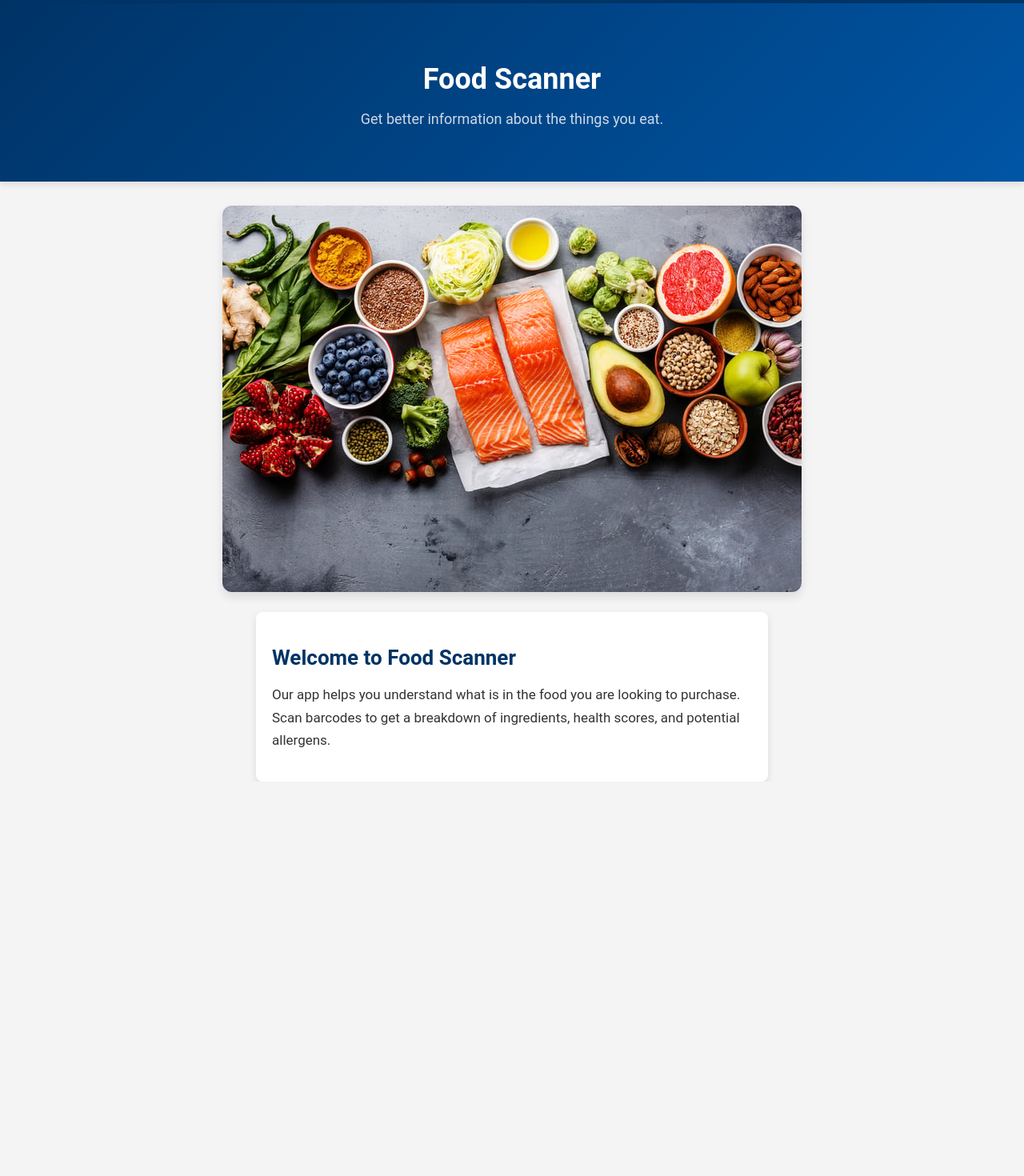
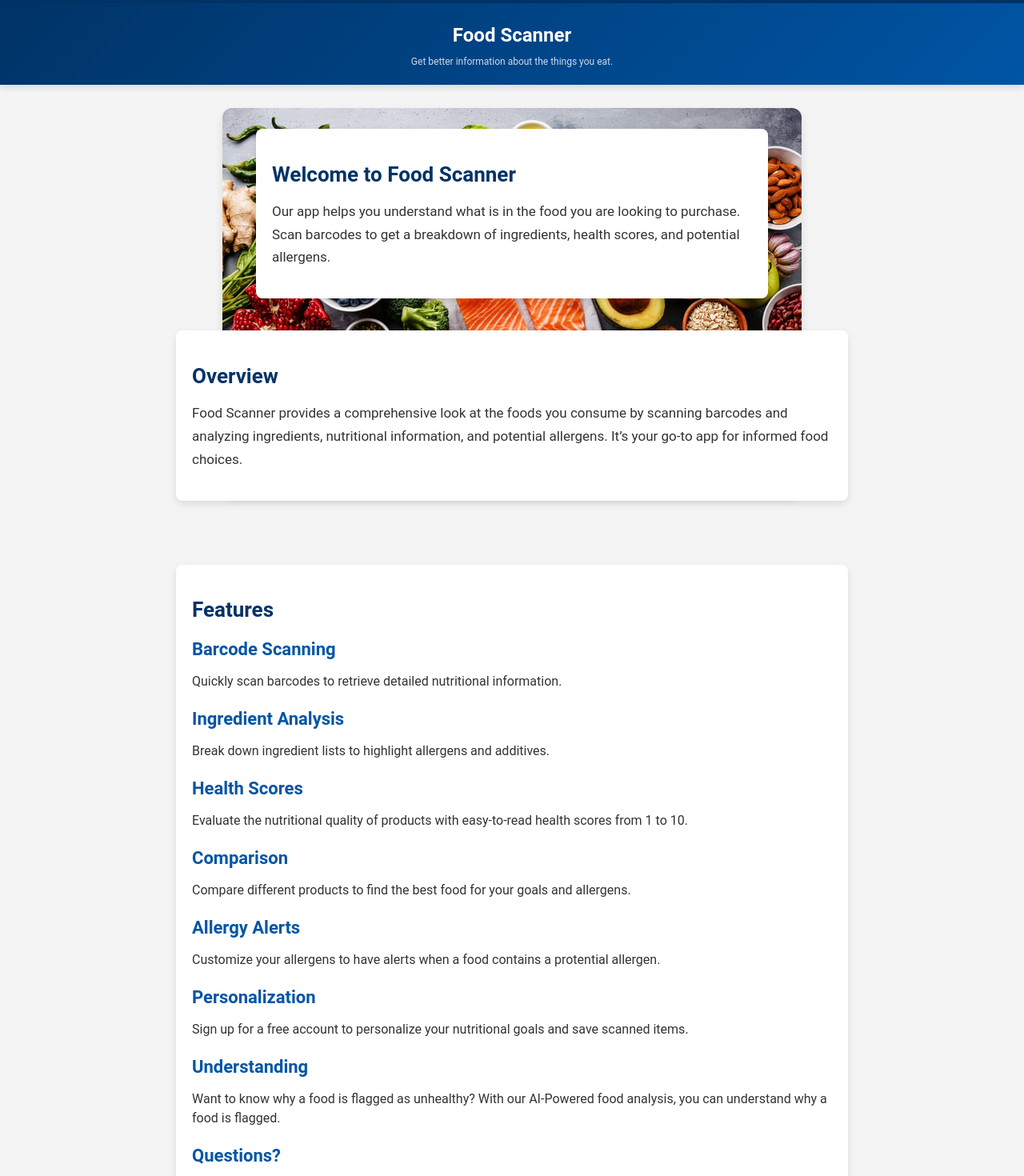
Before and after one commit to UCCS-SP25-CS4300-CS5300-1/Group-2-spring-2025, a React (Vite) app in the folder CS4300/cs4300_frontend/: page / in a window 1280 px wide. Shown: the part 40-1510 px from the top of the page at 80% size. Before the commit the page ends 1017 px from the top, so only its background shows below. Built offline with nearby package versions, Linux system fonts and the light colour scheme.

Commit message:
updated to add fading/scrolling and more listed features.

```diff
--- a/CS4300/cs4300_frontend/src/components/navbar/navbar.css
+++ b/CS4300/cs4300_frontend/src/components/navbar/navbar.css
@@ -1,4 +1,5 @@
 .navbar {
+    position: top;
     background: #003366;
     box-shadow: 0 4px 8px rgba(0, 0, 0, 0.1);
     padding: 12px 0;
--- a/CS4300/cs4300_frontend/src/components/navbar/navbar.jsx
+++ b/CS4300/cs4300_frontend/src/components/navbar/navbar.jsx
@@ -1,5 +1,5 @@
 import React from "react";
-import "./Navbar.css";
+import "./navbar.css";
 
 function Navbar() {
     return (
--- a/CS4300/cs4300_frontend/src/components/pages/homePage/home.css
+++ b/CS4300/cs4300_frontend/src/components/pages/homePage/home.css
@@ -14,19 +14,22 @@ body {
 
   /* Header Section */
   .home-header {
-    background: linear-gradient(135deg, #003366, #0055a5); /* Smooth gradient */
+    position: sticky;
+    top: 0;
+    z-index: 1000;
+    background: linear-gradient(135deg, #003366, #0055a5);
     color: white;
-    padding: 50px 20px;
+    padding: 10px 10px;
     box-shadow: 0 4px 8px rgba(0, 0, 0, 0.1);
   }
 
   .home-header-content h1 {
-    font-size: 36px;
+    font-size: 24px;
     margin-bottom: 10px;
   }
 
   .home-header-content p {
-    font-size: 18px;
+    font-size: 12px;
     opacity: 0.8;
   }
 
@@ -72,3 +75,57 @@ body {
     font-size: 17px;
     line-height: 1.7;
   }
+
+  /* Overview Section */
+  .home-overview {
+    max-width: 800px;
+    margin: 40px auto;
+    padding: 20px;
+    background: white;
+    border-radius: 8px;
+    box-shadow: 0 4px 10px rgba(0, 0, 0, 0.1);
+    text-align: left;
+  }
+
+  .home-overview h2 {
+    color: #003366;
+    font-size: 26px;
+    margin-bottom: 12px;
+  }
+
+  .home-overview p {
+    font-size: 17px;
+    line-height: 1.7;
+  }
+
+  /* Features Section */
+  .home-features {
+    max-width: 800px;
+    margin: 40px auto;
+    padding: 20px;
+    background: white;
+    border-radius: 8px;
+    box-shadow: 0 4px 10px rgba(0, 0, 0, 0.1);
+    text-align: left;
+  }
+
+  .home-features h2 {
+    color: #003366;
+    font-size: 26px;
+    margin-bottom: 12px;
+  }
+
+  .home-features .feature {
+    margin-bottom: 20px;
+  }
+
+  .home-features .feature h3 {
+    font-size: 22px;
+    color: #0055a5;
+    margin-bottom: 8px;
+  }
+
+  .home-features .feature p {
+    font-size: 16px;
+    line-height: 1.5;
+  }
--- a/CS4300/cs4300_frontend/src/components/pages/homePage/home.jsx
+++ b/CS4300/cs4300_frontend/src/components/pages/homePage/home.jsx
@@ -1,8 +1,30 @@
-import React from "react";
-import "./Home.css";
+import React, { useState, useEffect } from "react";
+import "./home.css";
 import foodImage from "../../../assets/foodImage.jpg"; // Ensure the image exists in the path
 
 function Home() {
+  const [imageOpacity, setImageOpacity] = useState(1);
+
+  useEffect(() => {
+    const handleScroll = () => {
+      const scrollTop = window.scrollY;
+      const fadeStart = 0; // start fading at 0px
+      const fadeEnd = 700; // fully faded at 300px
+      let opacity = 1;
+      if (scrollTop <= fadeStart) {
+        opacity = 1;
+      } else if (scrollTop >= fadeEnd) {
+        opacity = 0;
+      } else {
+        opacity = 1 - (scrollTop - fadeStart) / (fadeEnd - fadeStart);
+      }
+      setImageOpacity(opacity);
+    };
+
+    window.addEventListener("scroll", handleScroll);
+    return () => window.removeEventListener("scroll", handleScroll);
+  }, []);
+
   return (
     <div className="home">
       <header className="home-header">
@@ -12,7 +34,19 @@ function Home() {
         </div>
       </header>
       <main className="home-main">
-                <img src={foodImage} alt="Healthy food" className="home-image" />
+        <img
+          src={foodImage}
+          alt="Healthy food"
+          className="home-image"
+          style={{
+            opacity: imageOpacity,
+            position: "fixed",
+            top: 175,
+            left: "50%",
+            transform: "translateX(-50%)",
+            zIndex: -1
+          }}
+        />
         <section className="home-description">
           <h2>Welcome to Food Scanner</h2>
           <p>
@@ -20,6 +54,48 @@ function Home() {
             Scan barcodes to get a breakdown of ingredients, health scores, and potential allergens.
           </p>
         </section>
+        <section className="home-overview">
+          <h2>Overview</h2>
+          <p>
+            Food Scanner provides a comprehensive look at the foods you consume by scanning barcodes and analyzing ingredients,
+            nutritional information, and potential allergens. It’s your go-to app for informed food choices.
+          </p>
+        </section>
+        <section className="home-features">
+          <h2>Features</h2>
+          <div className="feature">
+            <h3>Barcode Scanning</h3>
+            <p>Quickly scan barcodes to retrieve detailed nutritional information.</p>
+          </div>
+          <div className="feature">
+            <h3>Ingredient Analysis</h3>
+            <p>Break down ingredient lists to highlight allergens and additives.</p>
+          </div>
+          <div className="feature">
+            <h3>Health Scores</h3>
+            <p>Evaluate the nutritional quality of products with easy-to-read health scores from 1 to 10.</p>
+          </div>
+          <div className="feature">
+            <h3>Comparison</h3>
+            <p>Compare different products to find the best food for your goals and allergens.</p>
+          </div>
+          <div className="feature">
+            <h3>Allergy Alerts</h3>
+            <p>Customize your allergens to have alerts when a food contains a protential allergen.</p>
+          </div>
+          <div className="feature">
+            <h3>Personalization</h3>
+            <p>Sign up for a free account to personalize your nutritional goals and save scanned items.</p>
+          </div>
+          <div className="feature">
+            <h3>Understanding</h3>
+            <p>Want to know why a food is flagged as unhealthy? With our AI-Powered food analysis, you can understand why a food is flagged.</p>
+          </div>
+          <div className="feature">
+            <h3>Questions?</h3>
+            <p>Simply ask our integrated AI about any questions you have.</p>
+          </div>
+        </section>
       </main>
     </div>
   );
```
Lines whose indentation alone changed are shown as unchanged.
